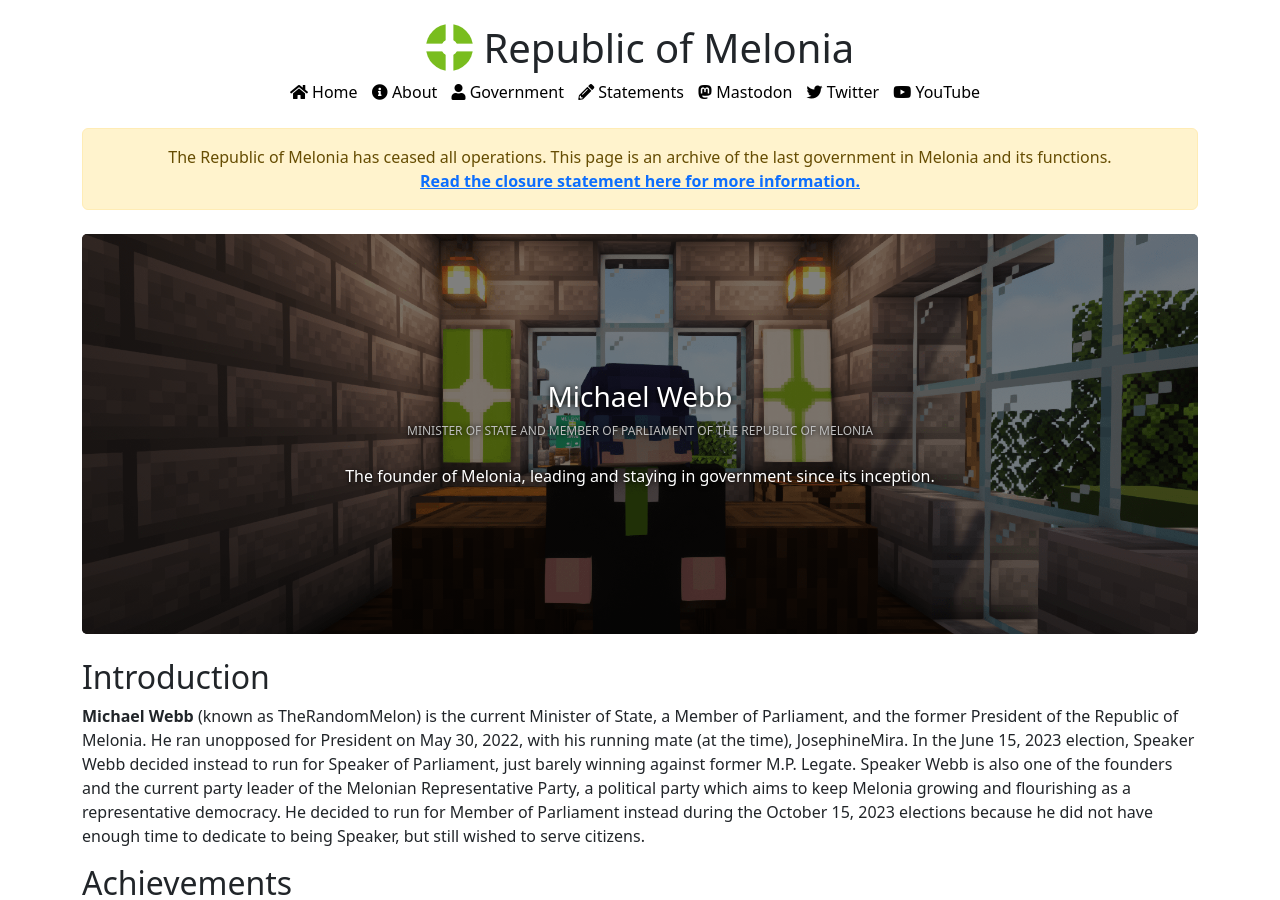
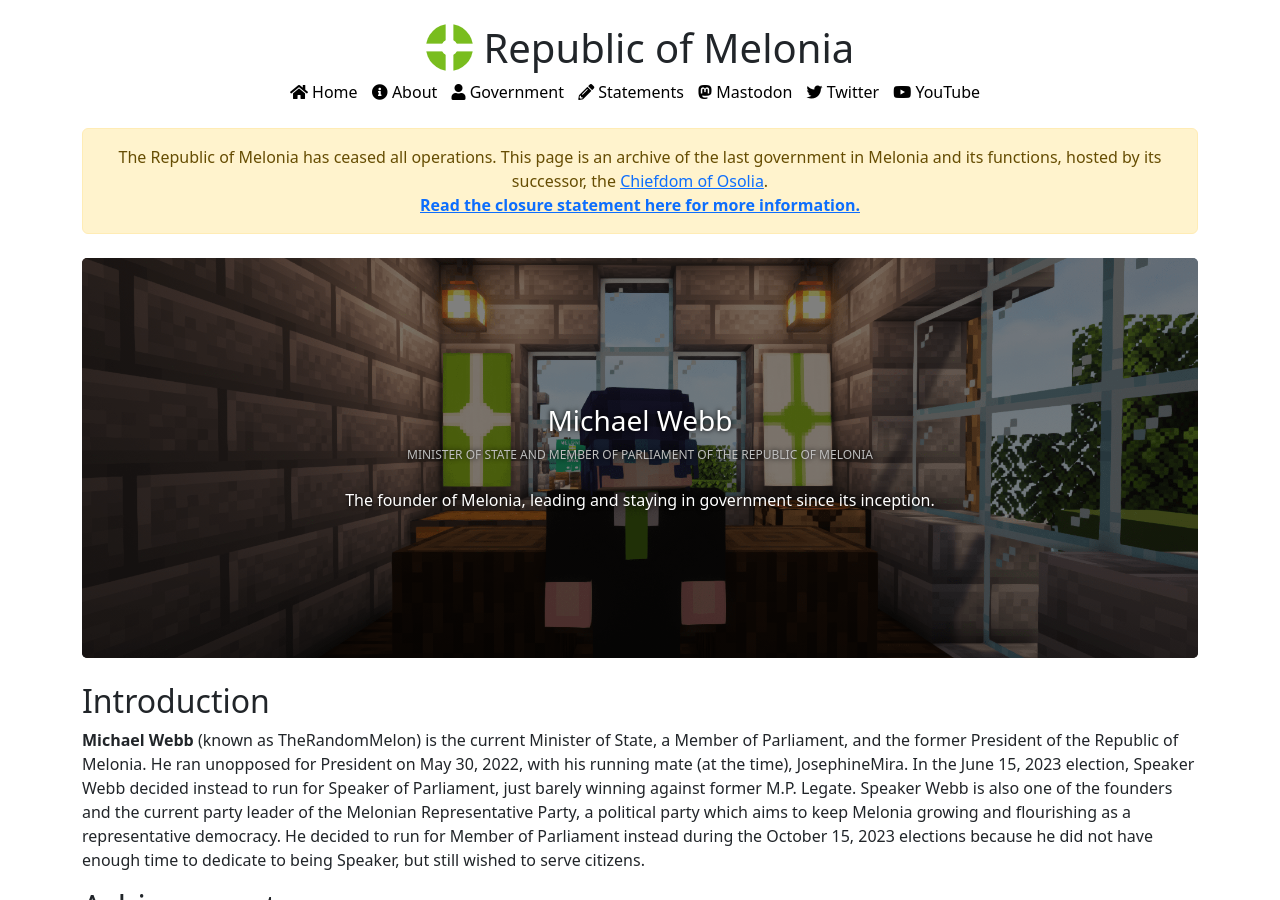
Before and after one commit to MeloniaGov/main-site, a Jekyll site: the page built from government/mptrm.md, in a window 1280 px wide and 900 px high. Built offline with Jekyll 4.4.1, drawn with Linux system fonts in a browser that asks for light colours; nearby versions of some CDN libraries.

Commit message:
Update old/broken links for the sake of archival

```diff
--- a/_config.yml
+++ b/_config.yml
@@ -2,8 +2,8 @@
 email: michael@therandommelon.com
 description: The official website of the Republic of Melonia.
 baseurl: ""
-url: https://melonia.xyz
-urlnp: melonia.xyz
+url: https://melonia-site.osolia.xyz
+urlnp: melonia-site.osolia.xyz
 twitter: https://twitter.com/MeloniaGov
 github: https://github.com/MeloniaGov/main-site
 permalink: /statements/:year/:title
--- a/_includes/footer.html
+++ b/_includes/footer.html
@@ -18,7 +18,7 @@
 		<div class="col-6 col-md">
 			<h5>Resources</h5>
 			<ul class="list-unstyled text-small">
-				<li><a class="text-muted" href="https://wiki.melonia.xyz">Melonia Wiki</a></li>
+				<li><a class="text-muted" href="https://melonia-wiki.osolia.xyz">Melonia Wiki</a></li>
 				<li><a class="text-muted" href="https://docs.google.com/document/d/e/2PACX-1vQvbfBPqMn6410EpTCBo0dFBIE4Cd2oQqcGpEN-QN-QMe-7Eo7kBZKkK9M5IuVP_gKtZ_j1Ucj2tMXD/pub">Melonian Constitution</a></li>
 				<li><a class="text-muted" href="https://drive.google.com/drive/folders/1NJDH8c2TzgqUzV8_qwThFOh2WiSywU5H?usp=sharing">Melonia Government Files</a></li>
 			</ul>
--- a/_layouts/default.html
+++ b/_layouts/default.html
@@ -19,7 +19,7 @@
         </div>
         <br>
         <div class="alert alert-warning text-center" role="alert">
-            The Republic of Melonia has ceased all operations. This page is an archive of the last government in Melonia and its functions.<br><b><a href="/statements/2023/statement-closure">Read the closure statement here for more information.</a></b>
+            The Republic of Melonia has ceased all operations. This page is an archive of the last government in Melonia and its functions, hosted by its successor, the <a href="https://wiki.osolia.xyz">Chiefdom of Osolia</a>.<br><b><a href="/statements/2023/statement-closure">Read the closure statement here for more information.</a></b>
         </div>
         {{ content }}
     </div>
--- a/about.html
+++ b/about.html
@@ -44,7 +44,7 @@
 
 <h2 class="mt-4">Want to learn even more?</h2>
 <p>
-    Check out the <a href="https://wiki.melonia.xyz">Melonia Civic Society Wiki</a> for articles on everything ranging from civics, to history, to details about current government officials.<br><br>
+    Check out the <a href="https://melonia-wiki.osolia.xyz">Melonia Civic Society Wiki</a> for articles on everything ranging from civics, to history, to details about current government officials.<br><br>
 
     For more on current government officials as well, you can also <a href="/government">check out our Government page</a>.
 </p>
--- a/government/mptrm.md
+++ b/government/mptrm.md
@@ -32,10 +32,10 @@
 - Ran several elections, ensuring their reliability along the way.
 - Created an Executive Order to allow the Republic of Melonia to take in "asylum seekers", people who have been kicked out of their abstract nation.
 - Established the Republic of Melonia Defense Readiness Scale (DRI), a scale with 5 levels that establishes what will happen under each condition. This keeps citizens more informed on potential conflicts, and therefore, safe.
-- Conducted important diplomacy with the Cieurnish Empire following the [One Hour War](https://wiki.melonia.xyz/history/one-hour-war).
+- Conducted important diplomacy with the Cieurnish Empire following the [One Hour War](https://melonia-wiki.osolia.xyz/history/one-hour-war).
 - Sat in most parliament and government meetings, leading the charge to ensure all passed laws are beneficial for Melonia and its citizenry.
 - Created this very website to allow an easy-to-access and convenient gateway to all things Melonia.
-- Established the [Melonia Civic Society Wiki](https://wiki.melonia.xyz), the main source to learn about Melonian civics and history.
+- Established the [Melonia Civic Society Wiki](https://melonia-wiki.osolia.xyz), the main source to learn about Melonian civics and history.
 
 ## Goals
 - Establish more activity in Melonia.
```
Also changed, not shown: government/president.md (+2 -2 lines).
